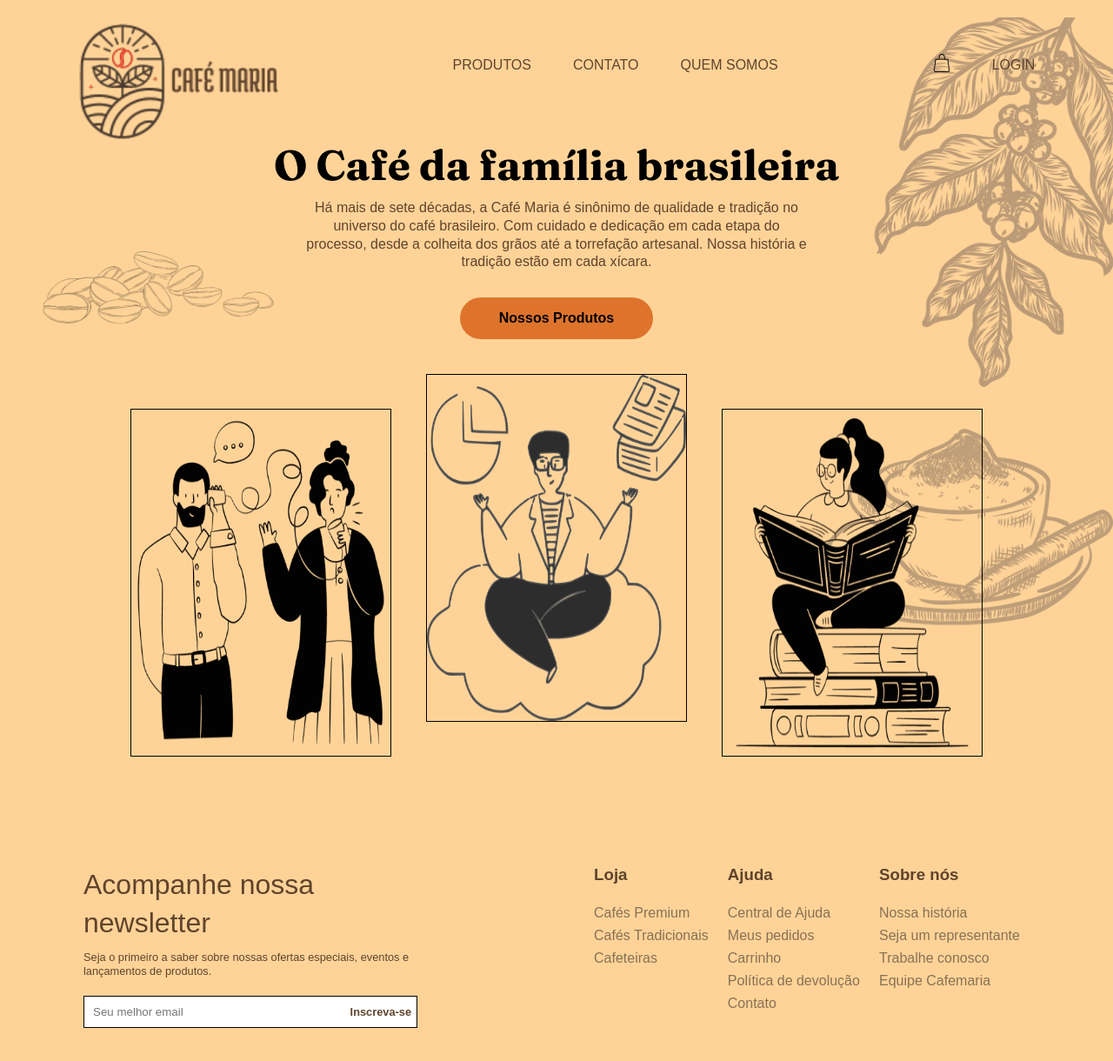
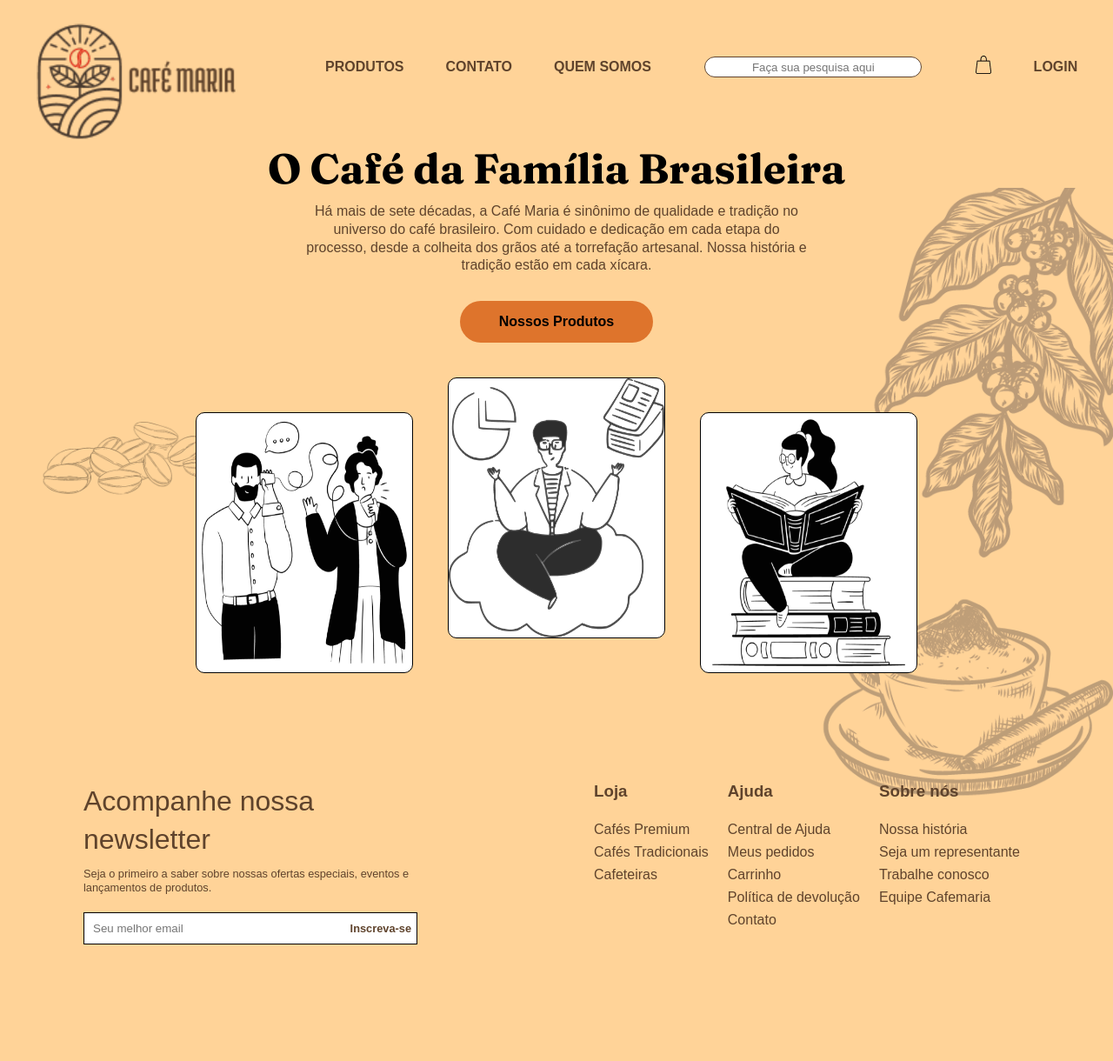
Before and after one commit to guipaterlini/Projeto-Cafemaria, a React (Create React App) app: page / in a window 1280 px wide. Shown: the top 1220 px of the page at 87% size. After the commit the page ends 1131 px from the top, so only its background shows below. Built offline with nearby package versions, Linux system fonts and the light colour scheme.

Commit message:
Feature: adicionado links na pagina home

```diff
--- a/src/components/Footer/Style.ts
+++ b/src/components/Footer/Style.ts
@@ -4,6 +4,7 @@ export const FooterDefault = styled.footer`
   display: flex;
   justify-content: space-around;
   padding: 45px 0;
+
 `;
 
 export const NewsletterContainer = styled.div`
@@ -58,8 +59,6 @@ export const LinksContainer = styled.div`
   }
 
   a {
-    color: #111111;
     line-height: 26px;
-    opacity: 0.5;
   }
 `;
--- a/src/components/Footer/index.tsx
+++ b/src/components/Footer/index.tsx
@@ -33,34 +33,34 @@ export function Footer() {
         <ul>
           <h3>Ajuda</h3>
           <li>
-            <Link to="/produtos">Central de Ajuda</Link>
+            <Link to="/helpcenter">Central de Ajuda</Link>
           </li>
           <li>
-            <Link to="/produtos">Meus pedidos</Link>
+            <Link to="/meuspedidos">Meus pedidos</Link>
           </li>
           <li>
-            <Link to="/produtos">Carrinho</Link>
+            <Link to="/carrinho">Carrinho</Link>
           </li>
           <li>
-            <Link to="/produtos">Política de devolução</Link>
+            <Link to="/politicas">Política de devolução</Link>
           </li>
           <li>
-            <Link to="/produtos">Contato</Link>
+            <Link to="/contato">Contato</Link>
           </li>
         </ul>
         <ul>
           <h3>Sobre nós</h3>
           <li>
-            <Link to="/produtos">Nossa história</Link>
+            <Link to="/about">Nossa história</Link>
           </li>
           <li>
-            <Link to="/produtos">Seja um representante</Link>
+            <Link to="/contato">Seja um representante</Link>
           </li>
           <li>
-            <Link to="/produtos">Trabalhe conosco</Link>
+            <Link to="/contato">Trabalhe conosco</Link>
           </li>
           <li>
-            <Link to="/produtos">Equipe Cafemaria</Link>
+            <Link to="/nossaequipe">Equipe Cafemaria</Link>
           </li>
         </ul>
       </LinksContainer>
--- a/src/components/Header/Style.ts
+++ b/src/components/Header/Style.ts
@@ -21,14 +21,16 @@ export const ListDefault = styled.ul`
 export const ListItem = styled.li`
   padding: 1.5rem;
   text-decoration: none;
+  font-weight: 600;
 `;
 
-// export const InputDefault = styled.input`
-//   align-self: center;
-//   border: 1px solid;
-//   border-radius: 20px;
-//   height: 1.5rem;
-//   margin: 1.29rem;
-//   text-align: center;
-//   width: 30%;
-// `;
+export const InputDefault = styled.input`
+  align-self: center;
+  border: 1px solid;
+  border-radius: 20px;
+  height: 1.5rem;
+  margin: 1.29rem;
+  text-align: center;
+  max-width: 250px;
+  width: 30%;
+`;
--- a/src/components/Header/index.tsx
+++ b/src/components/Header/index.tsx
@@ -3,7 +3,7 @@ import {
   HeaderDefault,
   ListDefault,
   ListItem,
-  // InputDefault,
+  InputDefault,
   Logo,
 } from "./Style";
 import ImageLink from "../ImageLink";
@@ -11,22 +11,23 @@ import ImageLink from "../ImageLink";
 export default function Header() {
   return (
     <HeaderDefault>
-      <Logo src="../../../assets/images/logo-com-nome.png" alt="Logo" />
+      <a href="/">
+        <Logo src="../../../assets/images/logo-com-nome.png" alt="Logo" />
+      </a>
 
       <ListDefault>
         <ListItem>
-          <a href="/Produtos">PRODUTOS</a>
+          <a href="/produtos">PRODUTOS</a>
         </ListItem>
         <ListItem>
-          <a href="/about">CONTATO</a>
+          <a href="/contato">CONTATO</a>
         </ListItem>
         <ListItem>
-          <a href="/contact">QUEM SOMOS</a>
+          <a href="/about">QUEM SOMOS</a>
         </ListItem>
       </ListDefault>
 
-      {/* <InputDefault type="text" placeholder="Faça sua pesquisa aqui" /> */}
-
+      <InputDefault type="text" placeholder="Faça sua pesquisa aqui" />
       <ListDefault>
         <ListItem>
           <ImageLink
--- a/src/pages/Home/Style.ts
+++ b/src/pages/Home/Style.ts
@@ -39,10 +39,13 @@ export const BannerContainer = styled.div`
 `;
 
 export const Image = styled.img`
+  background-color: #fff;
   border: 1px solid #000;
+  border-radius: 10px;
   height: 50vh;
+  max-height: 300px;
   margin: 0 20px;
-  max-width: 300px;
+  max-width: 250px;
 
   &:nth-child(2) {
     margin-top: -40px;
--- a/src/pages/Home/index.tsx
+++ b/src/pages/Home/index.tsx
@@ -5,14 +5,16 @@ export default function Home() {
   return (
     <main>
       <FirstContainer>
-        <h1>O Café da família brasileira</h1>
+        <h1>O Café da Família Brasileira</h1>
         <p>
           Há mais de sete décadas, a Café Maria é sinônimo de qualidade e
           tradição no universo do café brasileiro. Com cuidado e dedicação em
           cada etapa do processo, desde a colheita dos grãos até a torrefação
           artesanal. Nossa história e tradição estão em cada xícara.
         </p>
-        <button>Nossos Produtos</button>
+        <a href="/produtos">
+          <button>Nossos Produtos</button>
+        </a>
       </FirstContainer>
 
       <BannerContainer>
--- a/src/styles/global.css
+++ b/src/styles/global.css
@@ -31,7 +31,7 @@ body {
 
 .App {
   background-image: url("../../public/assets/images/fundo-home.png");
-  background-position: top center;
+  background-position: center center;
   background-repeat: no-repeat;
   background-size: contain;
 }
```
